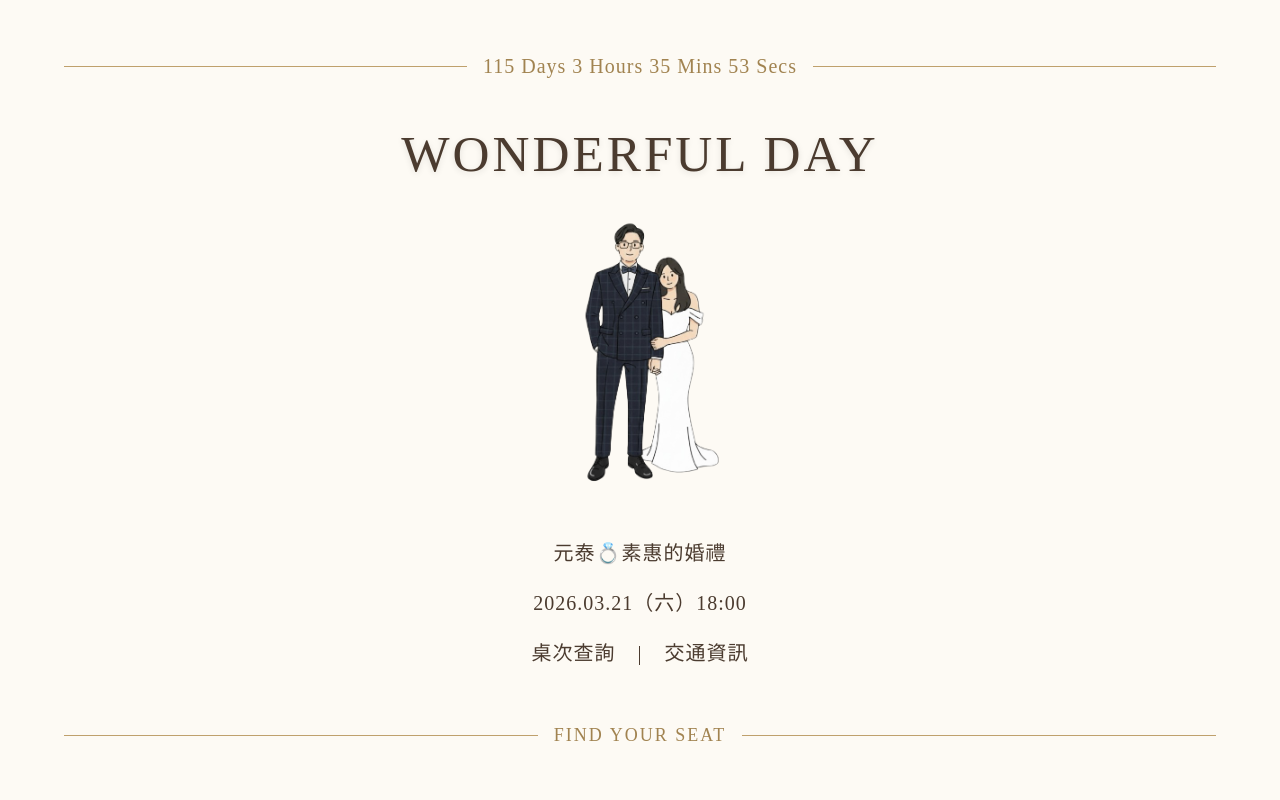
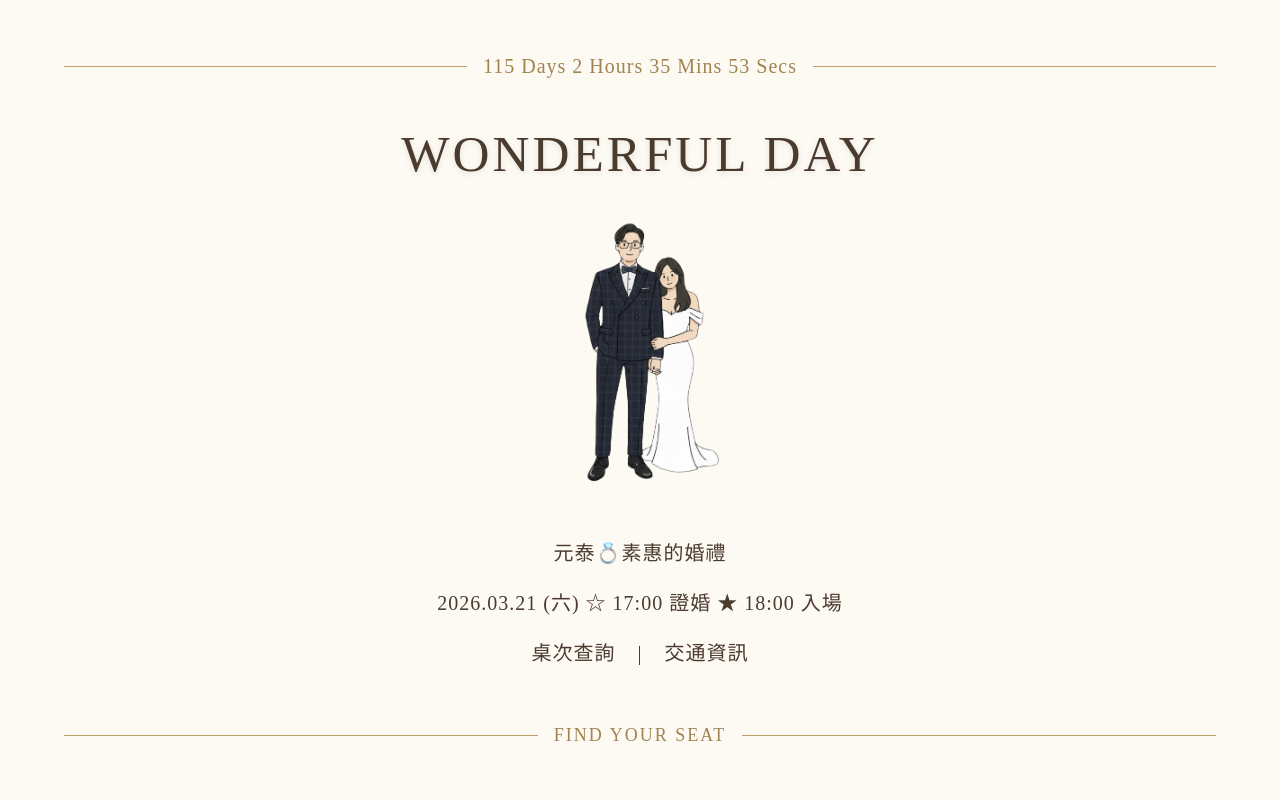
Before and after one commit to tai34tw/wedding, a React (Vite) app: page / in a window 1280 px wide. Shown: the top 800 px of the page. Built offline with nearby package versions, Linux system fonts and the light colour scheme.

Commit message:
update displayDate, weddingDateTime, and seat-codes

```diff
--- a/src/constants/wedding.js
+++ b/src/constants/wedding.js
@@ -7,8 +7,8 @@ export const COLORS = {
 };
 
 export const WEDDING_INFO = {
-  displayDate: "2026.03.21（六）18:00",
+  displayDate: "2026.03.21 (六) ☆ 17:00 證婚 ★ 18:00 入場",
   venue: "青青食尚花園會館 | 費加洛禮堂",
   address: "臺北市士林區至善路二段266巷32號",
-  weddingDateTime: "2026-03-21T18:00:00"
+  weddingDateTime: "2026-03-21T17:00:00"
 };
```
Also changed, not shown: src/constants/seat-codes.txt.
